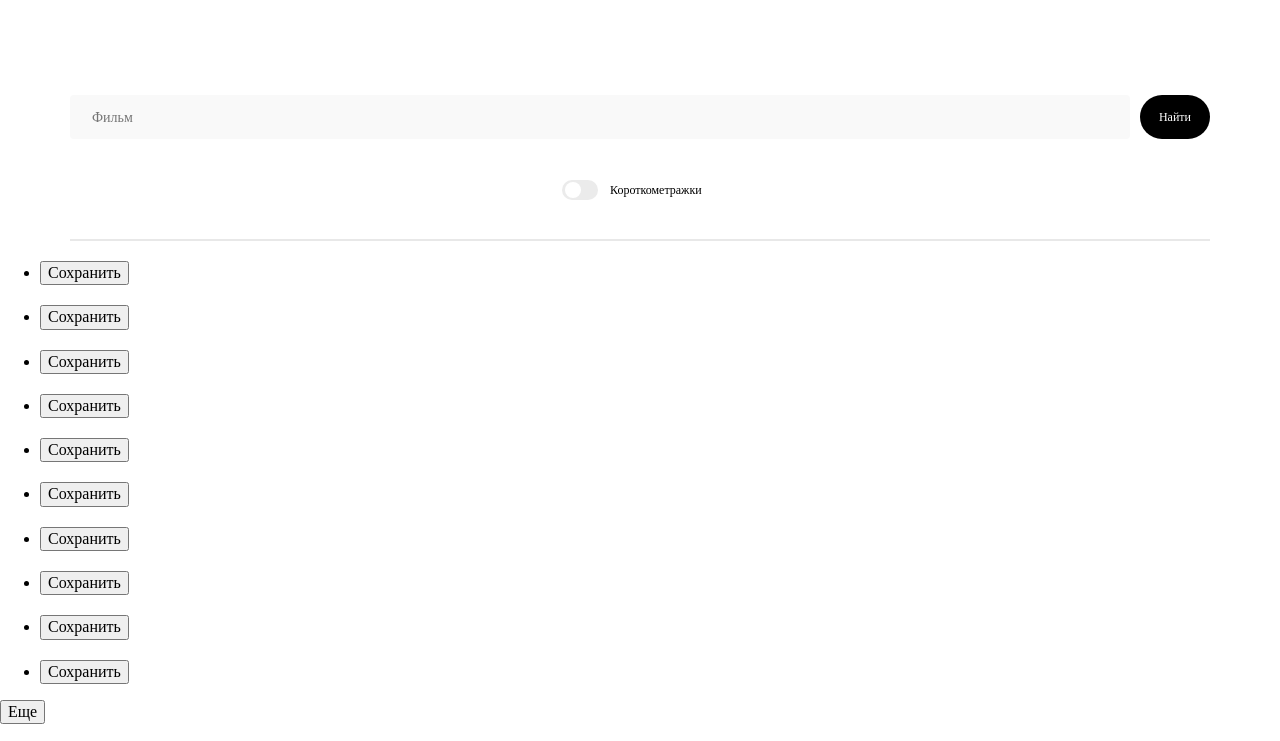
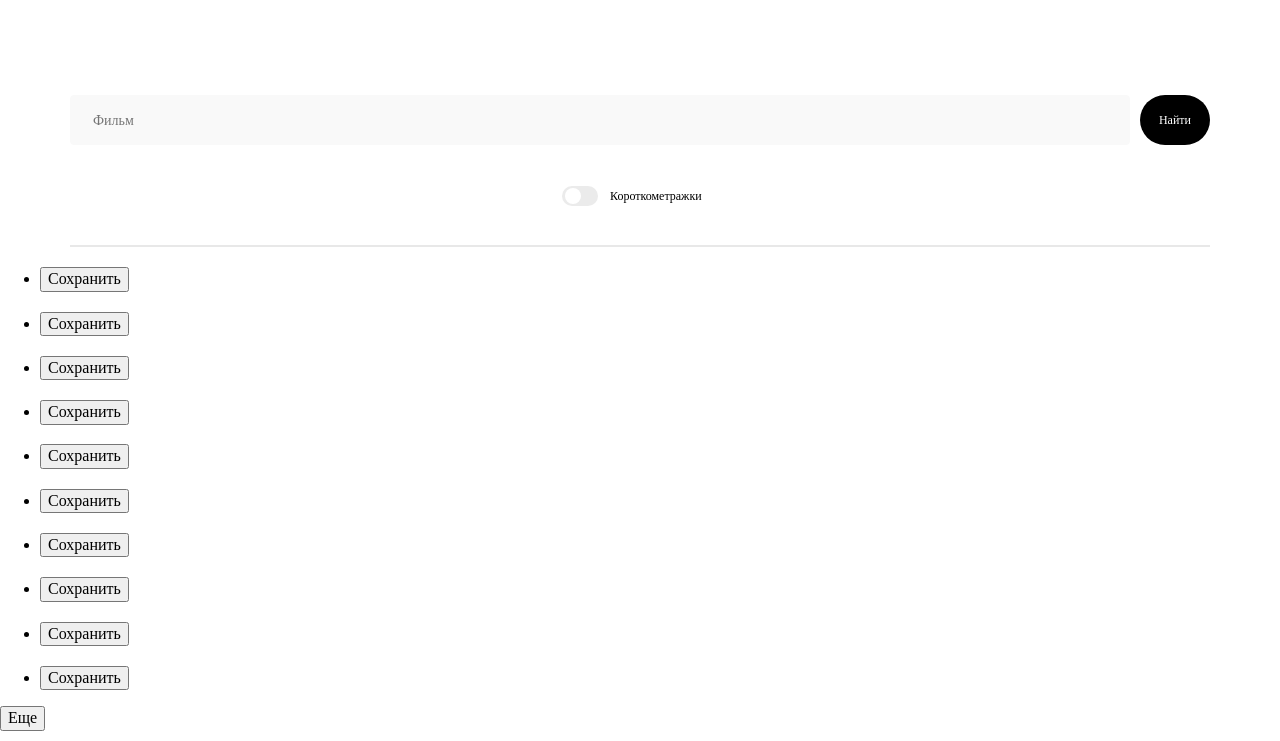
Before and after one commit to Arti-D/movies-explorer-frontend, a React app: page /movies in a window 1280 px wide. Shown: the part 59-800 px from the top of the page. Built offline with nearby package versions, Linux system fonts and the light colour scheme.

Commit message:
border css

```diff
--- a/src/components/Movies/SearchForm/SearchForm.css
+++ b/src/components/Movies/SearchForm/SearchForm.css
@@ -11,17 +11,23 @@
 
 .search__input {
     width: 92.98%;
-    border: none;
+    border: 1px solid #F9F9F9;
+    box-sizing: border-box;
     border-radius: 4px;
     background-color: #F9F9F9;
-    padding: 0;
+    padding: 15px 22px;
+    transition: border .2s ease-in-out;
+}
+
+.search__input:focus {
+    outline: none;
+    border: 1px solid rgb(150, 141, 141);
 }
 
 .search__input::placeholder {
     font-weight: normal;
     font-size: 14px;
     line-height: 1.29;
-    padding-left: 22px;
 }
 
 .search__btn {
```
